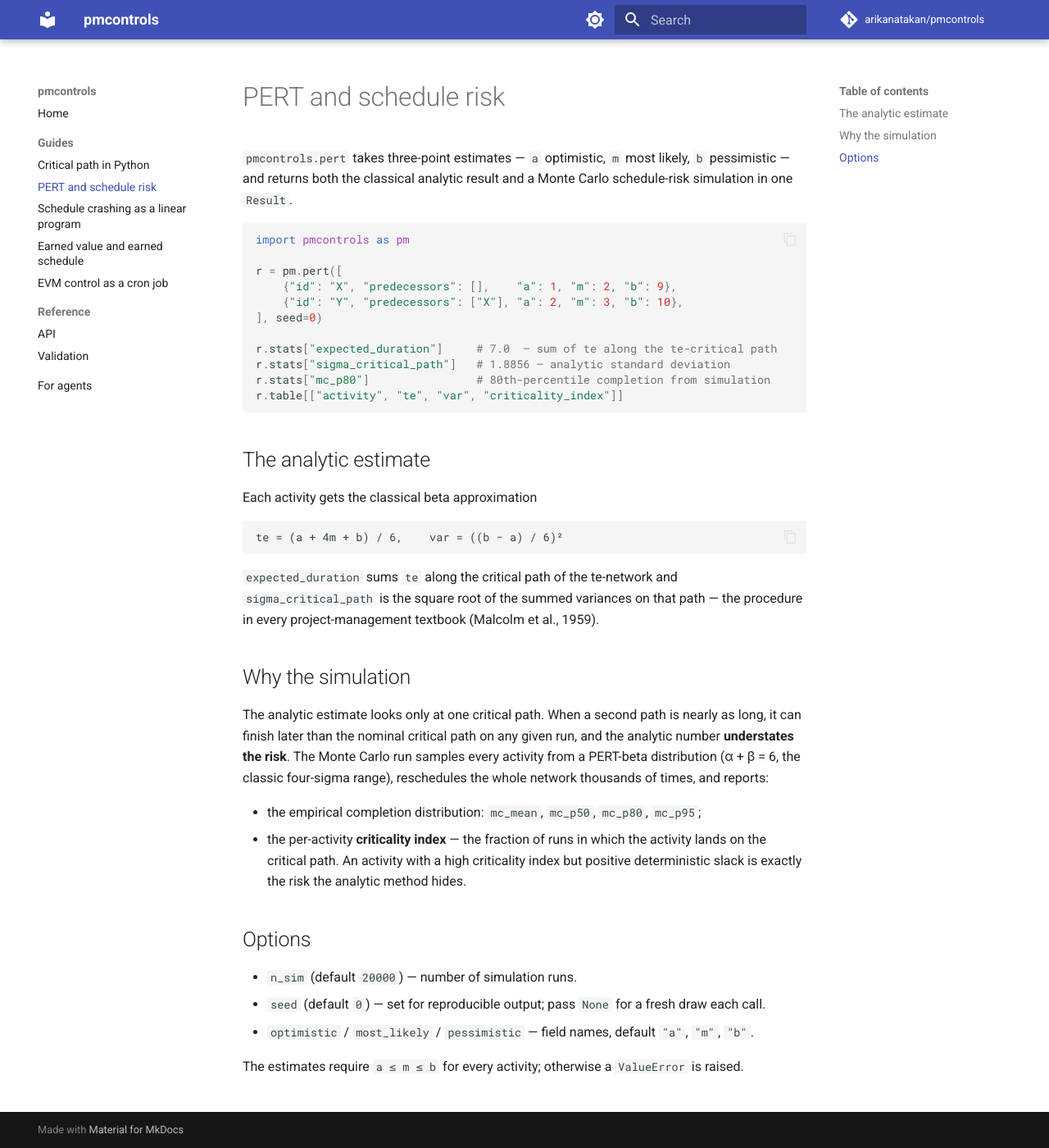
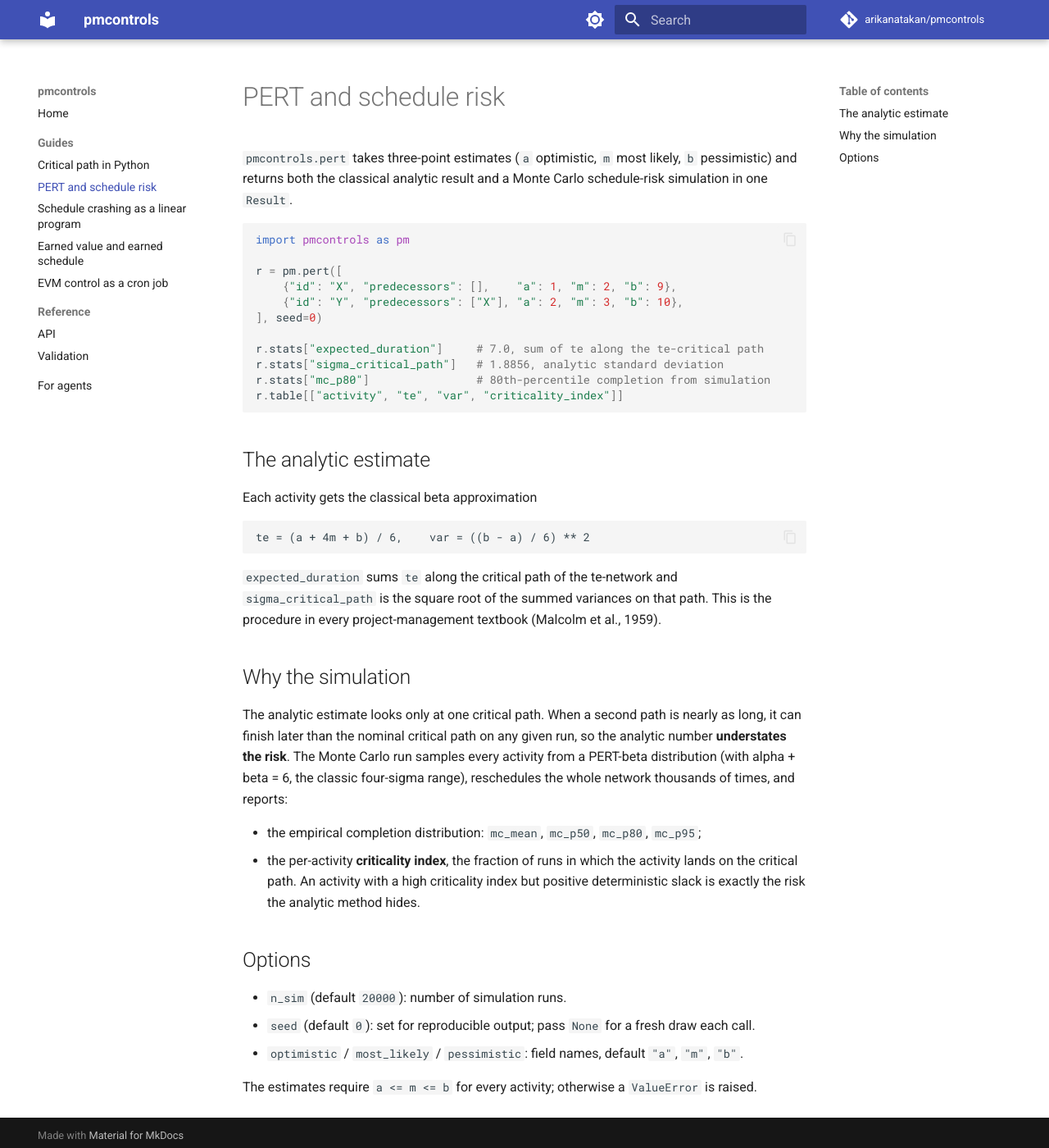
Before and after one commit to arikanatakan/pmcontrols, an MkDocs documentation site: the page built from docs/guides/pert-risk.md, in a window 1280 px wide and 1400 px high. Shown: the whole window at 82% size. Built offline with MkDocs 1.6.1 and Material for MkDocs 9.7.7, drawn with Linux system fonts in a browser that asks for light colours; comment, search, counter and statistics services are not loaded.

Commit message:
docs: drop em-dashes and fancy unicode from index and guides; ASCII summary output

````diff
--- a/docs/guides/pert-risk.md
+++ b/docs/guides/pert-risk.md
@@ -1,8 +1,8 @@
 # PERT and schedule risk
 
-`pmcontrols.pert` takes three-point estimates — `a` optimistic, `m` most
-likely, `b` pessimistic — and returns both the classical analytic result
-and a Monte Carlo schedule-risk simulation in one `Result`.
+`pmcontrols.pert` takes three-point estimates (`a` optimistic, `m` most
+likely, `b` pessimistic) and returns both the classical analytic result and
+a Monte Carlo schedule-risk simulation in one `Result`.
 
 ```python
 import pmcontrols as pm
@@ -12,8 +12,8 @@ r = pm.pert([
     {"id": "Y", "predecessors": ["X"], "a": 2, "m": 3, "b": 10},
 ], seed=0)
 
-r.stats["expected_duration"]     # 7.0  — sum of te along the te-critical path
-r.stats["sigma_critical_path"]   # 1.8856 — analytic standard deviation
+r.stats["expected_duration"]     # 7.0, sum of te along the te-critical path
+r.stats["sigma_critical_path"]   # 1.8856, analytic standard deviation
 r.stats["mc_p80"]                # 80th-percentile completion from simulation
 r.table[["activity", "te", "var", "criticality_index"]]
 ```
@@ -22,36 +22,36 @@
 
 Each activity gets the classical beta approximation
 
-    te = (a + 4m + b) / 6,    var = ((b − a) / 6)²
+    te = (a + 4m + b) / 6,    var = ((b - a) / 6) ** 2
 
 `expected_duration` sums `te` along the critical path of the te-network and
 `sigma_critical_path` is the square root of the summed variances on that
-path — the procedure in every project-management textbook (Malcolm et al.,
-1959).
+path. This is the procedure in every project-management textbook (Malcolm
+et al., 1959).
 
 ## Why the simulation
 
 The analytic estimate looks only at one critical path. When a second path
 is nearly as long, it can finish later than the nominal critical path on
-any given run, and the analytic number **understates the risk**. The Monte
-Carlo run samples every activity from a PERT-beta distribution
-(α + β = 6, the classic four-sigma range), reschedules the whole network
-thousands of times, and reports:
+any given run, so the analytic number **understates the risk**. The Monte
+Carlo run samples every activity from a PERT-beta distribution (with
+alpha + beta = 6, the classic four-sigma range), reschedules the whole
+network thousands of times, and reports:
 
-- the empirical completion distribution: `mc_mean`, `mc_p50`, `mc_p80`,
+* the empirical completion distribution: `mc_mean`, `mc_p50`, `mc_p80`,
   `mc_p95`;
-- the per-activity **criticality index** — the fraction of runs in which
-  the activity lands on the critical path. An activity with a high
-  criticality index but positive deterministic slack is exactly the risk
-  the analytic method hides.
+* the per-activity **criticality index**, the fraction of runs in which the
+  activity lands on the critical path. An activity with a high criticality
+  index but positive deterministic slack is exactly the risk the analytic
+  method hides.
 
 ## Options
 
-- `n_sim` (default `20000`) — number of simulation runs.
-- `seed` (default `0`) — set for reproducible output; pass `None` for a
-  fresh draw each call.
-- `optimistic` / `most_likely` / `pessimistic` — field names, default
-  `"a"`, `"m"`, `"b"`.
+* `n_sim` (default `20000`): number of simulation runs.
+* `seed` (default `0`): set for reproducible output; pass `None` for a fresh
+  draw each call.
+* `optimistic` / `most_likely` / `pessimistic`: field names, default `"a"`,
+  `"m"`, `"b"`.
 
-The estimates require `a ≤ m ≤ b` for every activity; otherwise a
+The estimates require `a <= m <= b` for every activity; otherwise a
 `ValueError` is raised.
````
Also changed, not shown: docs/guides/crashing.md (+18 -18 lines), docs/guides/critical-path.md (+13 -13 lines), docs/guides/earned-value.md (+9 -9 lines), docs/guides/evm-cron.md (+7 -7 lines), docs/index.md (+6 -6 lines), 1 other file.
